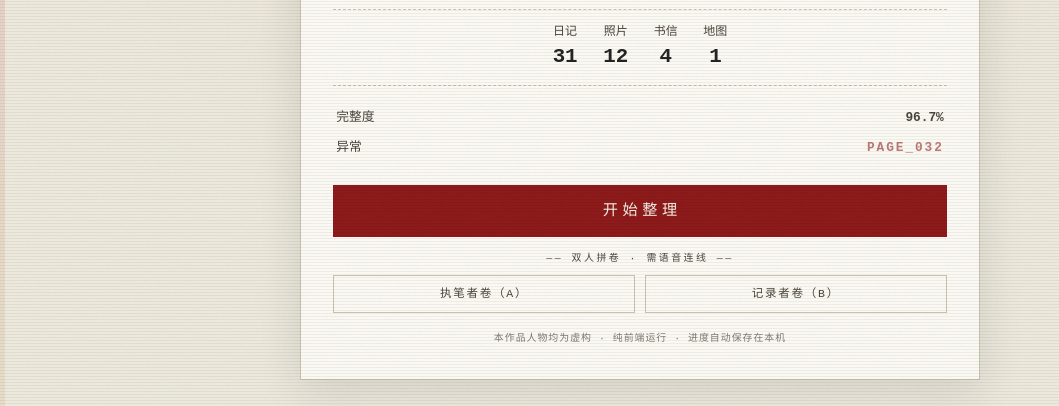
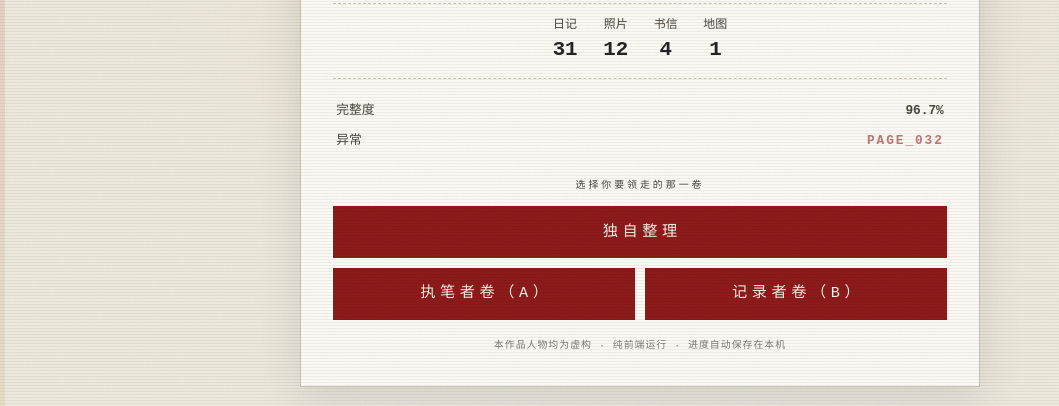
Before and after one commit to anontomorin/the-last-page, a plain HTML site: page index.html in a window 1280 px wide. Shown: the part 394-800 px from the top of the page, without its empty margins (0-1059 px from the left). Drawn offline with Linux system fonts and the light colour scheme.

Commit message:
style: 启动页三种卷别入口平级并列
- 移除 .boot-duo 次级区块与「双人拼卷 · 需语音连线」降级分隔文案
- 单人 / 执笔者卷（A）/ 记录者卷（B）统一为 .btn-primary 同款样式、
  同层级排布，实测背景、文字、边框、字号、字体完全一致
- 单人入口文案「开始整理」改为「独自整理」，与两卷并列
- 窄屏（≤420px）下两卷自动纵向堆叠

```diff
--- a/css/global.css
+++ b/css/global.css
@@ -76,13 +76,16 @@ body[data-act="6"] #red-ribbon{opacity:.95;width:7px}
 .boot-anomaly b{letter-spacing:.15em}
 .blink{animation:blink 1.1s steps(2) infinite}
 @keyframes blink{50%{opacity:.15}}
-#btn-start{margin-top:1.4rem;width:100%}
+#btn-start{width:100%}
 #btn-continue{margin-top:.6rem;width:100%}
-/* 双人拼卷入口 */
-.boot-duo{margin-top:.9rem}
-.boot-duo-line{font-size:.62rem;color:var(--ink-soft);letter-spacing:.25em;display:block;margin-bottom:.5rem}
-.boot-duo-btns{display:flex;gap:.6rem}
-.boot-duo-btns .btn-ghost{flex:1;padding:.6rem .5rem;font-size:.72rem}
+/* 入口：单人 / 双人卷别，三者平级且样式一致 */
+.boot-entries{margin-top:1.4rem}
+.boot-entries-head{font-size:.62rem;color:var(--ink-soft);letter-spacing:.3em;margin-bottom:.8rem}
+.boot-entries-row{display:flex;gap:.6rem;margin-top:.6rem}
+.boot-entries-row .btn-primary{flex:1;min-width:0;padding:.85rem 1rem}
+@media (max-width:420px){
+  .boot-entries-row{flex-direction:column}
+}
 /* 工作台卷标 */
 .wb-mode-badge{font-size:.62rem;color:var(--gold);letter-spacing:.2em;border:1px solid var(--gold);
   padding:.2rem .6rem}
--- a/index.html
+++ b/index.html
@@ -49,12 +49,12 @@
         <span>异常</span>
         <b class="red blink">PAGE_032</b>
       </div>
-      <button id="btn-start" class="btn-primary">开始整理</button>
-      <div class="boot-duo">
-        <span class="boot-duo-line mono">—— 双人拼卷 · 需语音连线 ——</span>
-        <div class="boot-duo-btns">
-          <button id="btn-mode-a" class="btn-ghost">执笔者卷（A）</button>
-          <button id="btn-mode-b" class="btn-ghost">记录者卷（B）</button>
+      <div class="boot-entries">
+        <div class="boot-entries-head mono">选择你要领走的那一卷</div>
+        <button id="btn-start" class="btn-primary">独自整理</button>
+        <div class="boot-entries-row">
+          <button id="btn-mode-a" class="btn-primary">执笔者卷（A）</button>
+          <button id="btn-mode-b" class="btn-primary">记录者卷（B）</button>
         </div>
       </div>
       <button id="btn-continue" class="btn-ghost" hidden>继续上次的整理</button>
```
